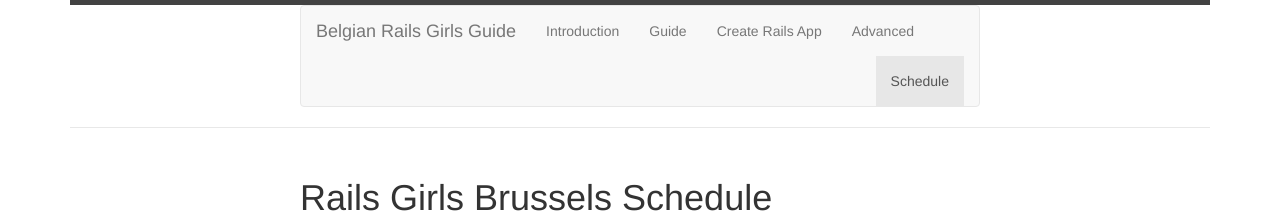
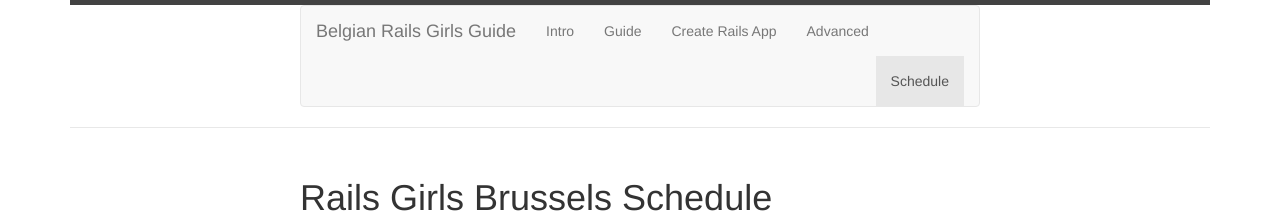
Before and after one commit to brug-be/railsgirls_guide, a Jekyll site: the page built from schedule.md, in a window 1280 px wide. Shown: the top 215 px of the page. Built offline with Jekyll 4.4.1, drawn with Linux system fonts in a browser that asks for light colours; nearby versions of some CDN libraries.

Commit message:
Shorten introduction in nav bar.

```diff
--- a/_includes/header.html
+++ b/_includes/header.html
@@ -15,7 +15,7 @@
 	    <!-- Collect the nav links, forms, and other content for toggling -->
 	    <div class="collapse navbar-collapse" id="bs-example-navbar-collapse-1">
 	      <ul class="nav navbar-nav">
-			<li {% if page.url == '/introduction/' %}class="active"{% endif %}><a class="page-link" href="/railsgirls_guide/introduction/">Introduction</a></li>
+			<li {% if page.url == '/introduction/' %}class="active"{% endif %}><a class="page-link" href="/railsgirls_guide/introduction/">Intro</a></li>
 			<li {% if page.url == '/guide/' %}class="active"{% endif %}><a class="page-link" href="/railsgirls_guide/guide/">Guide</a></li>
 			<li {% if page.url == '/create_rails_app/' %}class="active"{% endif %}><a class="page-link" href="/railsgirls_guide/create_rails_app/">Create Rails App</a></li>
 			<li {% if page.url == '/advanced_topics/' %}class="active"{% endif %}><a class="page-link" href="/railsgirls_guide/advanced_topics/">Advanced</a></li>
```
